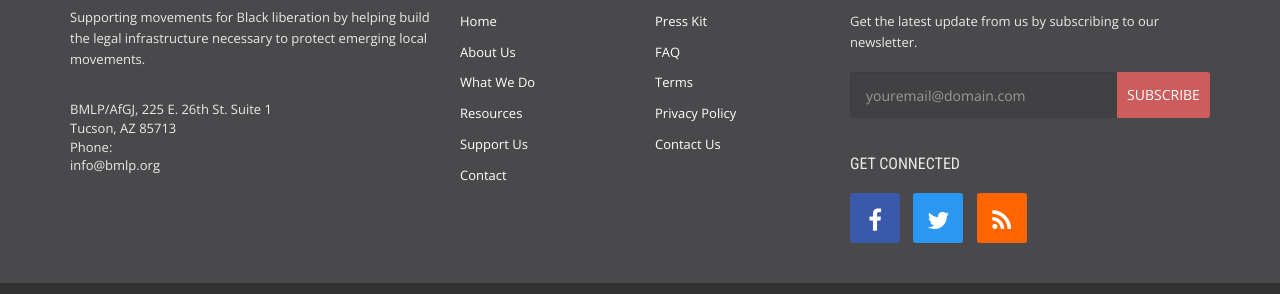
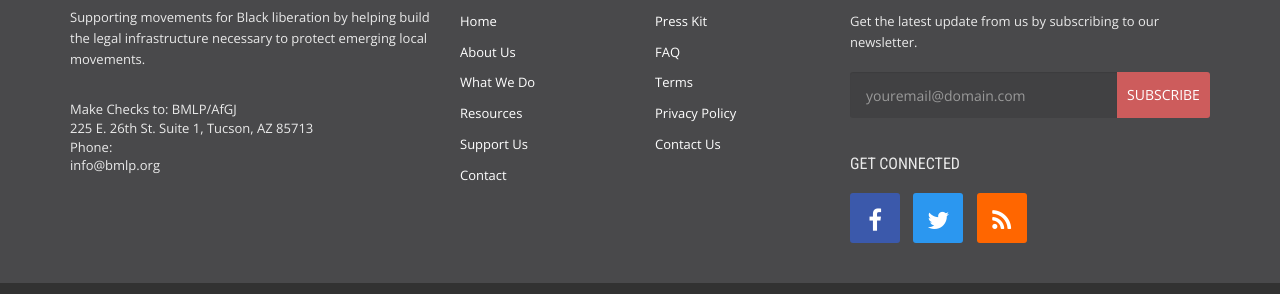
Before and after one commit to BMLP/bmlp.github.io, a Jekyll site: the page built from _posts/whatwedo/1959-3-3-jail-support-training.md, in a window 1280 px wide. Shown: the part 147-441 px from the top of the page. Built offline with Jekyll 4.4.1, drawn with Linux system fonts in a browser that asks for light colours; Markdown is read by kramdown in place of the engine named in the settings.

Commit message:
changing addres info to AFGJ address

```diff
--- a/_data/config.yml
+++ b/_data/config.yml
@@ -7,10 +7,10 @@ mailchimp_form_url: "//bmlp.us11.list-manage.com/subscribe/post?u=4caff5c5b26c1b
 #  If you change it, submit the form and then confirm from your inbox.
 contactemail: info@bmlp.org
 # Contact form submissions are cc'd to this address
-contactemailalt: info@bmlp.org
+#contactemailalt: info@bmlp.org
 
 contactphone:
 # Postal address line1 & 2
-address1: "BMLP/AfGJ, 225 E. 26th St. Suite 1"
-address2: "Tucson, AZ 85713"
+address1: "Make Checks to: BMLP/AfGJ"
+address2: "225 E. 26th St. Suite 1, Tucson, AZ 85713"
 address3: "line 3"
```
